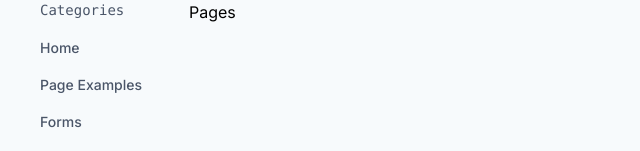
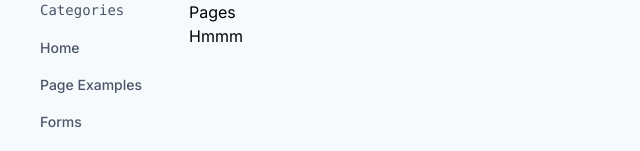
Before and after one commit to opejovic/breezy, a Vue app: page /page-sections in a window 1280 px wide. Shown: the top 151 px of the page, without its empty margins (0-640 px from the left). Built offline with nearby package versions, Linux system fonts and the light colour scheme.

Commit message:
additional checks

```diff
--- a/src/views/PageExamples.vue
+++ b/src/views/PageExamples.vue
@@ -101,5 +101,7 @@
 </template>
 
 <script>
-export default {};
+export default {
+  name: "PageExamples"
+};
 </script>
--- a/src/views/PageSections.vue
+++ b/src/views/PageSections.vue
@@ -1,9 +1,13 @@
 <template>
   <div id="pages-section">
     <h1>Pages</h1>
+
+    <div>Hmmm</div>
   </div>
 </template>
 
 <script>
-export default {};
+export default {
+  name: "PageSections"
+};
 </script>
```
